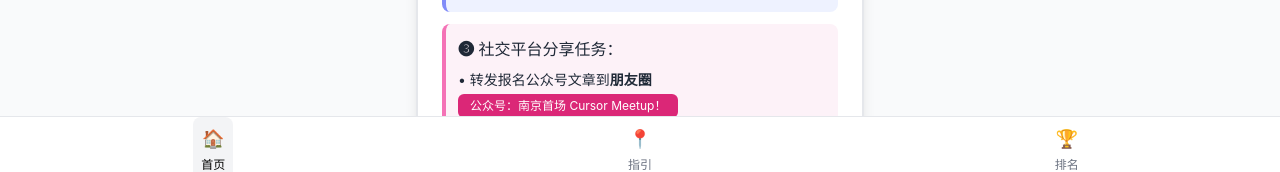
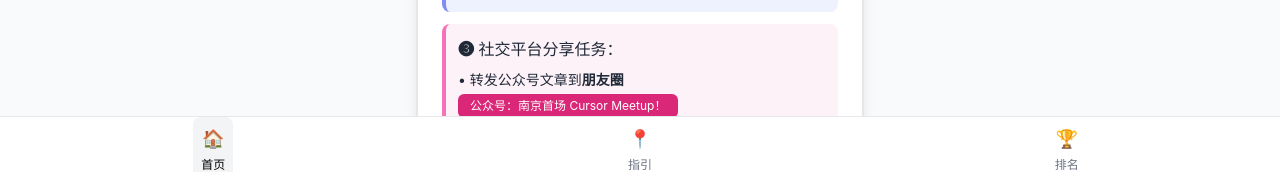
Before and after one commit to cursor-meetup/cursor-ctf, a React (Vite) app: page /home in a window 1280 px wide. Shown: the part 620-792 px from the top of the page. Built offline with nearby package versions, Linux system fonts and the light colour scheme.

Commit message:
fix: 文案修改

```diff
--- a/src/pages/Home.tsx
+++ b/src/pages/Home.tsx
@@ -309,7 +309,7 @@ const Home: React.FC = () => {
                       <br />
                       <div className="text-sm mt-2 space-y-2">
                         <div>
-                          • 转发报名公众号文章到
+                          • 转发公众号文章到
                           <span className="font-bold">朋友圈</span>
                           <br />
                           <a
```
